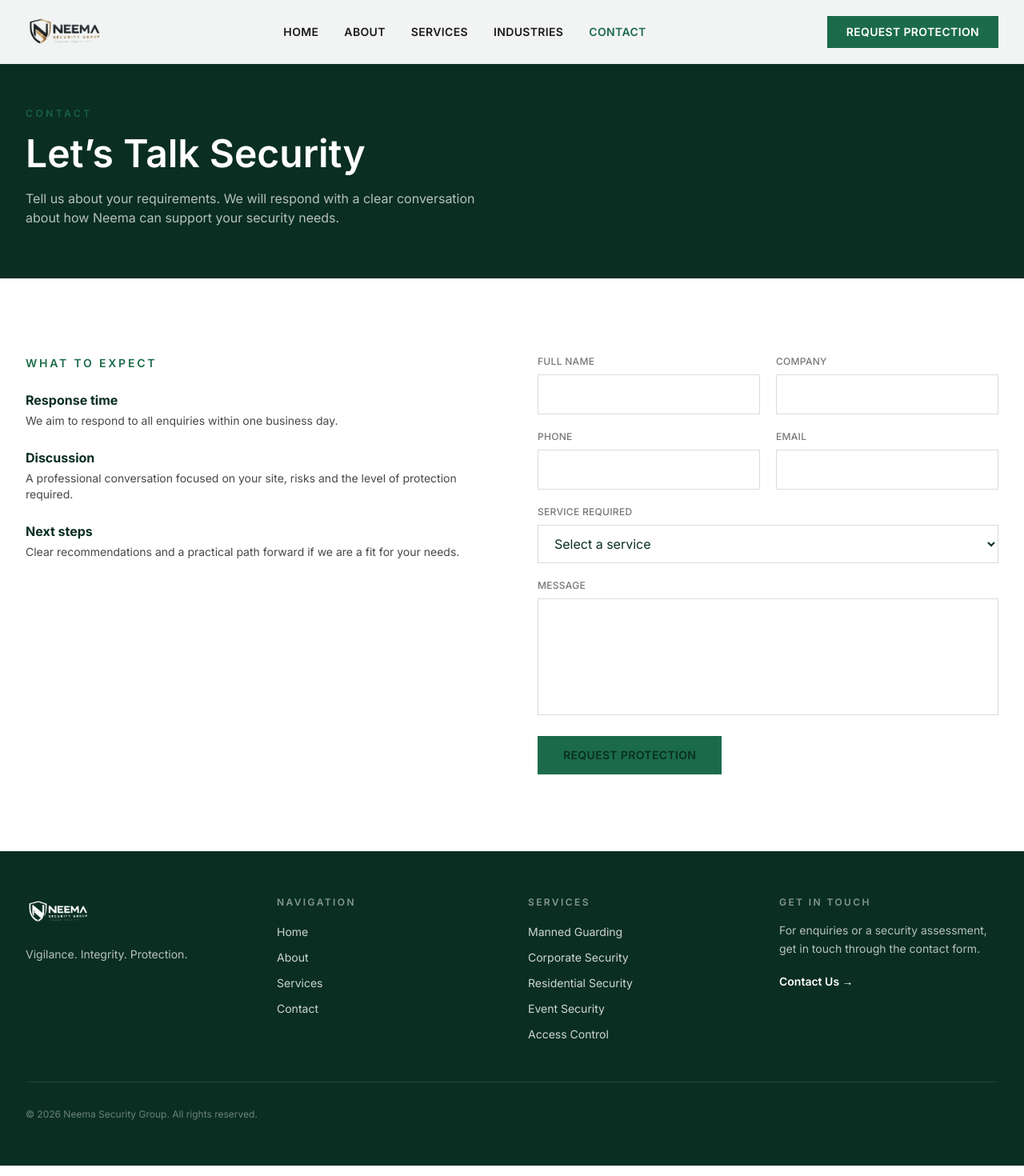
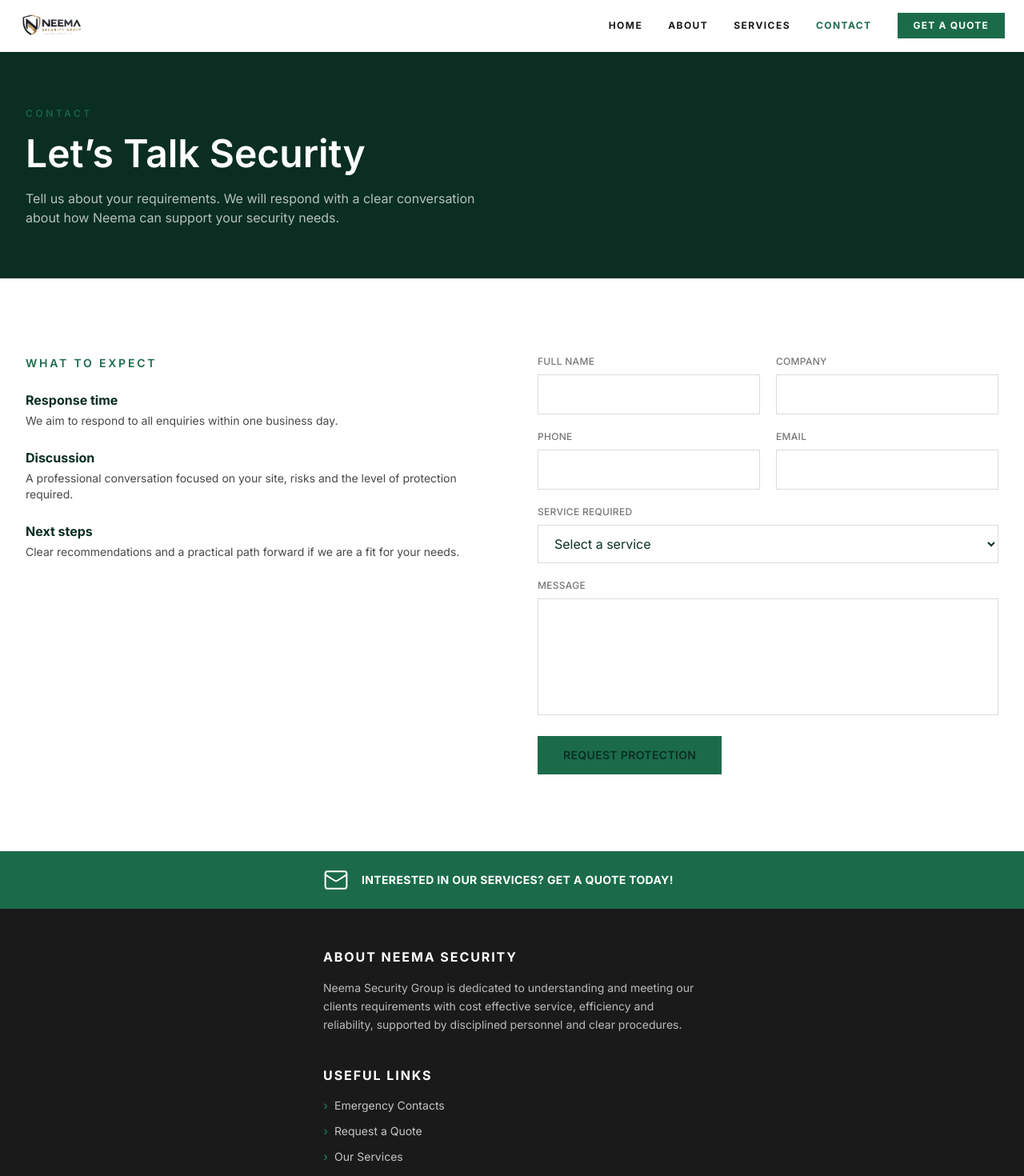
Before and after one commit to Levy254885/neema-security-group, a Next.js app: page /contact in a window 1280 px wide. Shown: the top 1470 px of the page at 80% size. Built offline with nearby package versions, Linux system fonts and the light colour scheme.

Commit message:
feat: clean navbar, list services, SGA-style footer and CTA

```diff
--- a/src/components/Footer.tsx
+++ b/src/components/Footer.tsx
@@ -1,95 +1,69 @@
 import Link from "next/link";
 import Image from "next/image";
-import { services } from "@/data/services";
+import { Mail } from "lucide-react";
 
 const LOGO = "/BackgroundEraser_20260915_110802894.png";
 
-const navLinks = [
-  { href: "/", label: "Home" },
-  { href: "/about", label: "About" },
-  { href: "/services", label: "Services" },
+const usefulLinks = [
+  { href: "/contact", label: "Emergency Contacts" },
+  { href: "/contact", label: "Request a Quote" },
+  { href: "/services", label: "Our Services" },
+  { href: "/about", label: "About Us" },
   { href: "/contact", label: "Contact" },
 ];
 
 export default function Footer() {
   return (
-    <footer className="bg-green-deep text-white">
-      <div className="max-w-7xl mx-auto px-4 sm:px-6 lg:px-8 py-14">
-        <div className="grid grid-cols-1 md:grid-cols-2 lg:grid-cols-4 gap-10">
-          <div>
-            <Link href="/" className="inline-block mb-4">
-              <Image
-                src={LOGO}
-                alt="Neema Security Group"
-                width={160}
-                height={50}
-                className="h-10 w-auto brightness-0 invert"
-              />
-            </Link>
-            <p className="text-sm text-white/70 leading-relaxed">
-              Vigilance. Integrity. Protection.
+    <footer className="bg-[#1a1a1a] text-white">
+      <div className="bg-green">
+        <div className="max-w-lg mx-auto px-5 py-5 flex items-center gap-4">
+          <Mail className="w-8 h-8 text-white shrink-0 stroke-[1.5]" />
+          <p className="text-sm font-bold uppercase tracking-wide leading-snug">
+            Interested in our services? Get a quote today!
           </p>
         </div>
+      </div>
 
-          <div>
-            <h3 className="text-xs tracking-[0.2em] text-white/50 uppercase font-semibold mb-4">
-              Navigation
+      <div className="max-w-lg mx-auto px-5 py-12">
+        <h3 className="text-base font-bold uppercase tracking-[0.12em] mb-4">
+          About Neema Security
         </h3>
-            <ul className="space-y-2">
-              {navLinks.map((link) => (
-                <li key={link.href}>
+        <p className="text-sm text-white/70 leading-relaxed mb-10">
+          Neema Security Group is dedicated to understanding and meeting our
+          clients requirements with cost effective service, efficiency and
+          reliability, supported by disciplined personnel and clear procedures.
+        </p>
+
+        <h3 className="text-base font-bold uppercase tracking-[0.12em] mb-4">
+          Useful Links
+        </h3>
+        <ul className="space-y-3 mb-12">
+          {usefulLinks.map((link) => (
+            <li key={link.label}>
               <Link
                 href={link.href}
-                    className="text-sm text-white/80 hover:text-white transition-colors"
+                className="flex items-center gap-2 text-sm text-white/75 hover:text-white transition-colors"
               >
+                <span className="text-green font-bold">›</span>
                 {link.label}
               </Link>
             </li>
           ))}
         </ul>
-          </div>
 
-          <div>
-            <h3 className="text-xs tracking-[0.2em] text-white/50 uppercase font-semibold mb-4">
-              Services
-            </h3>
-            <ul className="space-y-2">
-              {services.slice(0, 5).map((s) => (
-                <li key={s.slug}>
-                  <Link
-                    href={`/services/${s.slug}`}
-                    className="text-sm text-white/80 hover:text-white transition-colors"
-                  >
-                    {s.title}
+        <Link href="/" className="inline-block mb-6">
+          <Image
+            src={LOGO}
+            alt="Neema Security Group"
+            width={140}
+            height={44}
+            className="h-9 w-auto brightness-0 invert opacity-90"
+          />
         </Link>
-                </li>
-              ))}
-            </ul>
-          </div>
-
-          <div>
-            <h3 className="text-xs tracking-[0.2em] text-white/50 uppercase font-semibold mb-4">
-              Get in Touch
-            </h3>
-            <p className="text-sm text-white/70 leading-relaxed mb-4">
-              For enquiries or a security assessment, get in touch through the
-              contact form.
-            </p>
-            <Link
-              href="/contact"
-              className="inline-flex text-sm font-semibold text-white hover:underline"
-            >
-              Contact Us →
-            </Link>
-          </div>
-        </div>
-
-        <div className="mt-12 pt-8 border-t border-white/10 flex flex-col sm:flex-row justify-between items-center gap-3">
         <p className="text-xs text-white/40">
           © 2026 Neema Security Group. All rights reserved.
         </p>
       </div>
-      </div>
     </footer>
   );
 }
--- a/src/components/Navbar.tsx
+++ b/src/components/Navbar.tsx
@@ -14,20 +14,12 @@ const navLinks = [
   { href: "/", label: "Home" },
   { href: "/about", label: "About" },
   { href: "/services", label: "Services" },
-  { href: "/#industries", label: "Industries" },
   { href: "/contact", label: "Contact" },
 ];
 
 export default function Navbar() {
-  const [scrolled, setScrolled] = useState(false);
   const [mobileOpen, setMobileOpen] = useState(false);
   const pathname = usePathname();
-
-  useEffect(() => {
-    const onScroll = () => setScrolled(window.scrollY > 20);
-    window.addEventListener("scroll", onScroll, { passive: true });
-    return () => window.removeEventListener("scroll", onScroll);
-  }, []);
 
   useEffect(() => {
     document.body.style.overflow = mobileOpen ? "hidden" : "";
@@ -40,22 +32,15 @@ export default function Navbar() {
 
   return (
     <>
-      <header
-        className={cn(
-          "fixed top-0 left-0 right-0 z-50 transition-all duration-300",
-          scrolled || mobileOpen
-            ? "bg-white shadow-md py-3"
-            : "bg-white/95 py-4"
-        )}
-      >
-        <div className="max-w-7xl mx-auto px-4 sm:px-6 lg:px-8 flex items-center justify-between">
+      <header className="fixed top-0 left-0 right-0 z-50 bg-white border-b border-black/5">
+        <div className="max-w-lg mx-auto lg:max-w-7xl px-4 sm:px-6 flex items-center justify-between h-[64px]">
           <Link href="/" className="flex items-center shrink-0">
             <Image
               src={LOGO}
               alt="Neema Security Group"
-              width={200}
-              height={64}
-              className="h-10 sm:h-12 w-auto"
+              width={180}
+              height={56}
+              className="h-9 sm:h-10 w-auto"
               priority
             />
           </Link>
@@ -66,7 +51,7 @@ export default function Navbar() {
                 key={link.href}
                 href={link.href}
                 className={cn(
-                  "text-sm font-semibold tracking-wide uppercase transition-colors",
+                  "text-xs font-bold tracking-[0.12em] uppercase transition-colors",
                   pathname === link.href
                     ? "text-green"
                     : "text-charcoal hover:text-green"
@@ -75,23 +60,20 @@ export default function Navbar() {
                 {link.label}
               </Link>
             ))}
-          </nav>
-
-          <div className="hidden lg:block">
             <Link
               href="/contact"
-              className="inline-flex items-center px-6 py-2.5 bg-green text-white text-sm font-semibold tracking-wide uppercase hover:bg-green-dark transition-colors"
+              className="inline-flex items-center px-5 py-2 bg-green text-white text-xs font-bold tracking-[0.1em] uppercase hover:bg-green-dark transition-colors"
             >
-              Request Protection
+              Get a Quote
             </Link>
-          </div>
+          </nav>
 
           <button
             onClick={() => setMobileOpen(!mobileOpen)}
-            className="lg:hidden p-2 text-charcoal"
+            className="lg:hidden p-2 -mr-2 text-charcoal"
             aria-label={mobileOpen ? "Close menu" : "Open menu"}
           >
-            {mobileOpen ? <X size={26} /> : <Menu size={26} />}
+            {mobileOpen ? <X size={24} strokeWidth={1.75} /> : <Menu size={24} strokeWidth={1.75} />}
           </button>
         </div>
       </header>
@@ -99,25 +81,24 @@ export default function Navbar() {
       <AnimatePresence>
         {mobileOpen && (
           <motion.div
-            initial={{ opacity: 0, y: -8 }}
-            animate={{ opacity: 1, y: 0 }}
-            exit={{ opacity: 0, y: -8 }}
-            transition={{ duration: 0.2 }}
-            className="fixed inset-0 z-40 bg-white lg:hidden pt-20"
+            initial={{ opacity: 0 }}
+            animate={{ opacity: 1 }}
+            exit={{ opacity: 0 }}
+            className="fixed inset-0 z-40 bg-white lg:hidden pt-[64px]"
           >
-            <nav className="flex flex-col px-6 gap-1">
+            <nav className="flex flex-col px-5">
               {navLinks.map((link, i) => (
                 <motion.div
                   key={link.href}
-                  initial={{ opacity: 0, x: -12 }}
-                  animate={{ opacity: 1, x: 0 }}
-                  transition={{ delay: 0.04 * i }}
+                  initial={{ opacity: 0, y: 8 }}
+                  animate={{ opacity: 1, y: 0 }}
+                  transition={{ delay: 0.05 * i }}
                 >
                   <Link
                     href={link.href}
                     onClick={() => setMobileOpen(false)}
                     className={cn(
-                      "block py-4 text-xl font-semibold border-b border-black/5",
+                      "block py-4 text-base font-bold uppercase tracking-wide border-b border-black/8",
                       pathname === link.href ? "text-green" : "text-charcoal"
                     )}
                   >
@@ -128,9 +109,9 @@ export default function Navbar() {
               <Link
                 href="/contact"
                 onClick={() => setMobileOpen(false)}
-                className="mt-8 inline-flex justify-center items-center px-6 py-3.5 bg-green text-white text-sm font-semibold tracking-wide uppercase"
+                className="mt-8 flex items-center justify-center py-3.5 bg-green text-white text-xs font-bold tracking-[0.12em] uppercase"
               >
-                Request Protection
+                Get a Quote
               </Link>
             </nav>
           </motion.div>
--- a/src/components/sections/CTA.tsx
+++ b/src/components/sections/CTA.tsx
@@ -5,44 +5,43 @@ import Link from "next/link";
 
 export default function CTA() {
   return (
-    <section className="bg-green-deep text-white">
-      <div className="max-w-3xl mx-auto px-6 py-20 sm:py-24 text-center">
+    <section className="bg-green text-white">
+      <div className="max-w-lg mx-auto px-6 py-16 text-center">
         <motion.h2
-          initial={{ opacity: 0, y: 14 }}
-          whileInView={{ opacity: 1, y: 0 }}
-          viewport={{ once: true }}
-          className="text-2xl sm:text-3xl md:text-4xl font-bold uppercase tracking-wide"
-        >
-          Does Your Business Need Protection?
-        </motion.h2>
-        <motion.p
           initial={{ opacity: 0, y: 12 }}
           whileInView={{ opacity: 1, y: 0 }}
           viewport={{ once: true }}
+          className="text-xl sm:text-2xl font-bold uppercase tracking-[0.08em]"
+        >
+          Need Protection?
+        </motion.h2>
+        <div className="flex items-center justify-center gap-2 mt-4 mb-5">
+          <span className="w-1.5 h-1.5 rounded-full bg-white" />
+          <span className="w-1.5 h-1.5 rounded-full bg-white" />
+          <span className="w-1.5 h-1.5 rounded-full bg-white" />
+        </div>
+        <motion.p
+          initial={{ opacity: 0, y: 10 }}
+          whileInView={{ opacity: 1, y: 0 }}
+          viewport={{ once: true }}
           transition={{ delay: 0.1 }}
-          className="mt-5 text-white/85 text-base sm:text-lg leading-relaxed max-w-xl mx-auto"
+          className="text-sm text-white/95 leading-relaxed"
         >
           Tell us about your site and we will put together a security plan that
-          fits your people, property and day to day operations.
+          fits your people, property and operations.
         </motion.p>
         <motion.div
-          initial={{ opacity: 0, y: 12 }}
+          initial={{ opacity: 0, y: 10 }}
           whileInView={{ opacity: 1, y: 0 }}
           viewport={{ once: true }}
-          transition={{ delay: 0.2 }}
-          className="mt-10 flex flex-col sm:flex-row items-center justify-center gap-4"
+          transition={{ delay: 0.15 }}
+          className="mt-8"
         >
           <Link
             href="/contact"
-            className="inline-flex items-center justify-center min-w-[200px] px-8 py-3.5 bg-white text-green-deep text-sm font-bold tracking-wide uppercase hover:bg-green-muted transition-colors"
+            className="inline-flex items-center justify-center px-10 py-3 border border-white text-white text-xs font-bold tracking-[0.15em] uppercase hover:bg-white hover:text-green transition-colors"
           >
             Request Protection
-          </Link>
-          <Link
-            href="/contact"
-            className="inline-flex items-center justify-center min-w-[160px] px-8 py-3.5 border-2 border-white text-white text-sm font-bold tracking-wide uppercase hover:bg-white hover:text-green-deep transition-colors"
-          >
-            Contact Us
           </Link>
         </motion.div>
       </div>
--- a/src/components/sections/Services.tsx
+++ b/src/components/sections/Services.tsx
@@ -1,76 +1,65 @@
 "use client";
 
 import { motion } from "framer-motion";
-import Image from "next/image";
 import Link from "next/link";
-import { ArrowRight } from "lucide-react";
 import { services } from "@/data/services";
 
 export default function Services() {
   return (
-    <section id="services" className="py-20 sm:py-28 bg-white">
-      <div className="max-w-7xl mx-auto px-4 sm:px-6 lg:px-8">
+    <section id="services" className="py-16 sm:py-20 bg-off-white">
+      <div className="max-w-lg mx-auto px-4 sm:px-6">
         <motion.div
-          initial={{ opacity: 0, y: 16 }}
+          initial={{ opacity: 0, y: 12 }}
           whileInView={{ opacity: 1, y: 0 }}
           viewport={{ once: true }}
-          className="text-center max-w-2xl mx-auto mb-14"
+          className="text-center mb-10"
         >
-          <h2 className="text-2xl sm:text-3xl md:text-4xl font-bold text-charcoal uppercase tracking-wide">
-            Our Services
+          <h2 className="text-xl sm:text-2xl font-bold text-charcoal uppercase tracking-[0.1em]">
+            What We Offer
           </h2>
-          <div className="flex items-center justify-center gap-2 mt-4 mb-5">
-            <span className="w-2 h-2 rounded-full bg-green" />
-            <span className="w-2 h-2 rounded-full bg-green" />
-            <span className="w-2 h-2 rounded-full bg-green" />
+          <div className="flex items-center justify-center gap-2 mt-4">
+            <span className="w-1.5 h-1.5 rounded-full bg-green" />
+            <span className="w-1.5 h-1.5 rounded-full bg-green" />
+            <span className="w-1.5 h-1.5 rounded-full bg-green" />
           </div>
-          <p className="text-gray text-base sm:text-lg leading-relaxed">
-            From everyday guarding to specialised protection, Neema delivers
-            professional security built around each client.
-          </p>
         </motion.div>
 
-        <div className="grid grid-cols-1 md:grid-cols-2 lg:grid-cols-3 gap-6">
+        <div className="space-y-0 border-t border-black/10">
           {services.map((service, i) => (
-            <motion.article
+            <motion.div
               key={service.slug}
-              initial={{ opacity: 0, y: 24 }}
-              whileInView={{ opacity: 1, y: 0 }}
+              initial={{ opacity: 0 }}
+              whileInView={{ opacity: 1 }}
               viewport={{ once: true }}
-              transition={{ delay: i * 0.06 }}
-              className="group bg-off-white overflow-hidden"
+              transition={{ delay: i * 0.04 }}
             >
-              <Link href={`/services/${service.slug}`} className="block">
-                <div className="relative h-48 overflow-hidden">
-                  <Image
-                    src={service.image}
-                    alt={service.title}
-                    fill
-                    className="object-cover transition-transform duration-500 group-hover:scale-105"
-                    sizes="(max-width: 768px) 100vw, 33vw"
-                  />
-                </div>
-                <div className="p-6">
-                  <h3 className="text-lg font-bold text-charcoal uppercase tracking-wide group-hover:text-green transition-colors">
+              <Link
+                href={`/services/${service.slug}`}
+                className="flex items-start gap-4 py-5 border-b border-black/10 group"
+              >
+                <span className="text-green text-xs font-bold tracking-wider pt-0.5 shrink-0">
+                  {service.number}
+                </span>
+                <div className="flex-1 min-w-0">
+                  <h3 className="text-sm font-bold text-charcoal uppercase tracking-wide group-hover:text-green transition-colors">
                     {service.title}
                   </h3>
-                  <p className="mt-2 text-sm text-gray leading-relaxed">
+                  <p className="mt-1 text-sm text-gray leading-relaxed">
                     {service.description}
                   </p>
-                  <span className="mt-4 inline-flex items-center gap-1.5 text-sm font-semibold text-green uppercase tracking-wide">
-                    Learn More
-                    <ArrowRight className="w-3.5 h-3.5" />
-                  </span>
                 </div>
+                <span className="text-green text-lg shrink-0 group-hover:translate-x-0.5 transition-transform">
+                  ›
+                </span>
               </Link>
-            </motion.article>
+            </motion.div>
           ))}
         </div>
 
-        <div className="mt-12 text-center">
+        <div className="mt-10 text-center">
           <Link
             href="/services"
-            className="inline-flex items-center justify-center px-8 py-3 border-2 border-green text-green text-sm font-bold tracking-wide uppercase hover:bg-green hover:text-white transition-colors"
+            className="inline-flex items-center justify-center px-8 py-3 border border-green text-green text-xs font-bold tracking-[0.12em] uppercase hover:bg-green hover:text-white transition-colors"
           >
             View All Services
           </Link>
```
Lines whose indentation alone changed are shown as unchanged.
